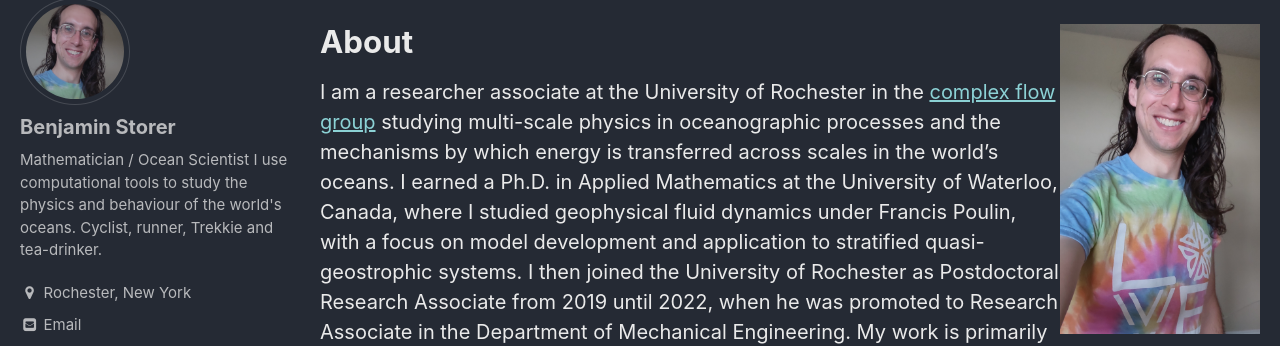
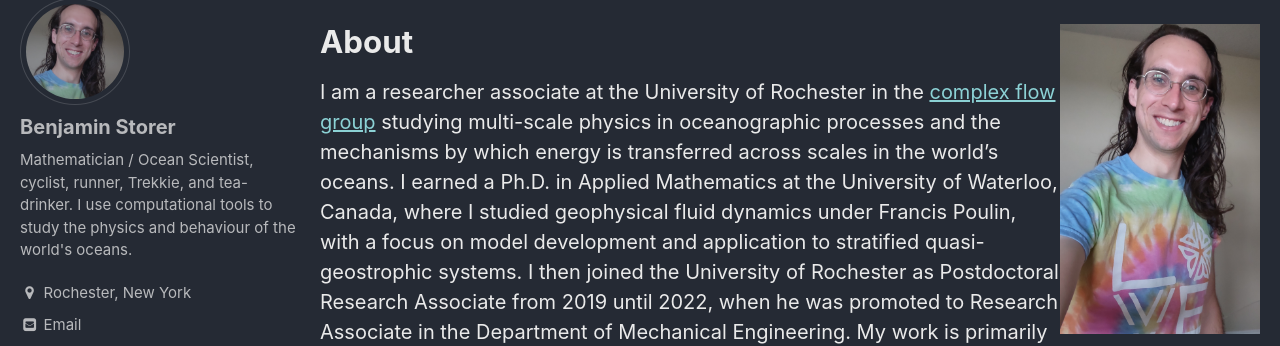
Before and after one commit to bastorer/bastorer.github.io, a Jekyll site: the page built from _pages/index.md, in a window 1280 px wide. Shown: the part 133-479 px from the top of the page. Built offline with Jekyll 4.4.1, drawn with Linux system fonts in a browser that asks for light colours; some web fonts are replaced; the list of posts is cut into pages by our own code; some of the changed lines change nothing that is shown.

Commit message:
Giving up on newlines in bio

```diff
--- a/_config.yml
+++ b/_config.yml
@@ -81,7 +81,7 @@ analytics:
 author:
   name             : "Benjamin Storer"
   avatar           : "/assets/images/Avatar.jpg" # path of avatar image, e.g. "/assets/images/bio-photo.jpg"
-  bio              : "Mathematician / Ocean Scientist\n\nI use computational tools to study the physics and behaviour of the world's oceans.\n\n\nCyclist, runner, Trekkie and tea-drinker."
+  bio              : "Mathematician / Ocean Scientist, cyclist, runner, Trekkie, and tea-drinker. I use computational tools to study the physics and behaviour of the world's oceans."
   location         : "Rochester, New York"
   email            : "benjamin.storer@rochester.edu"
   uri              :
```
